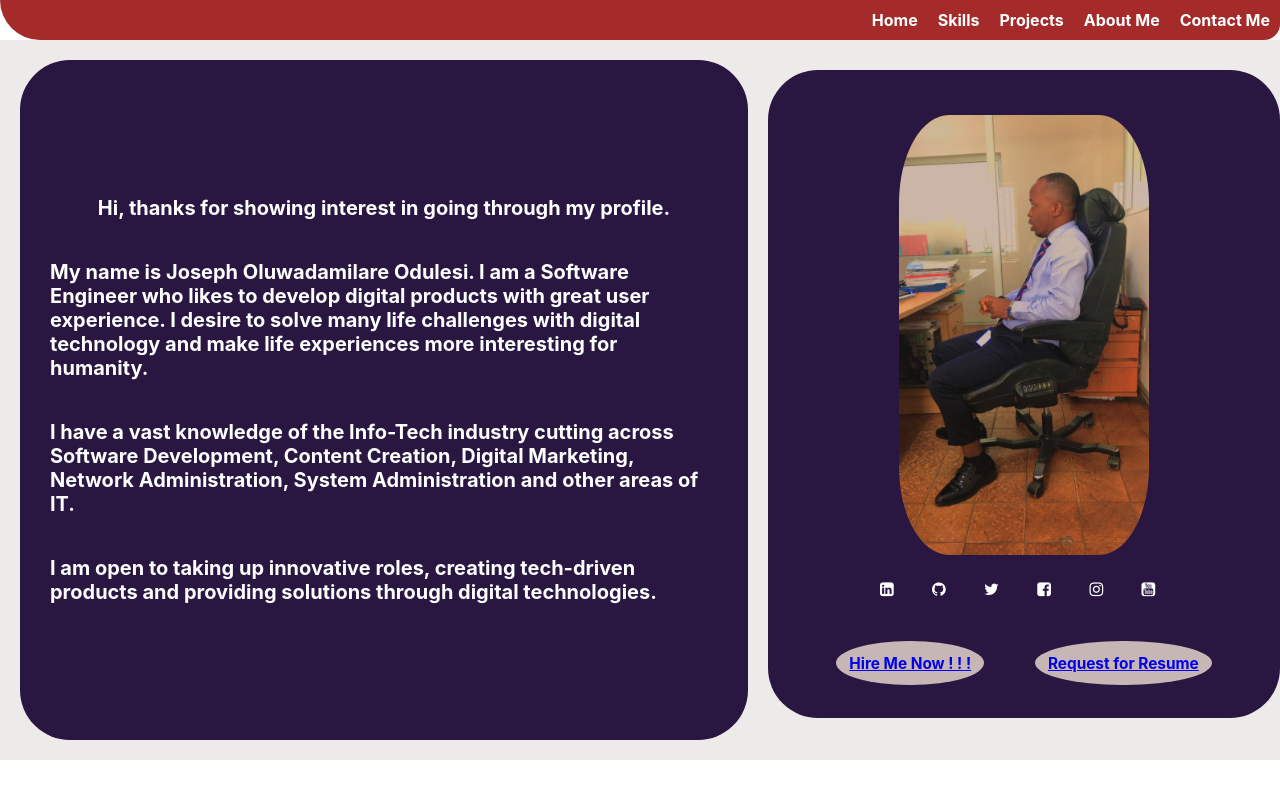
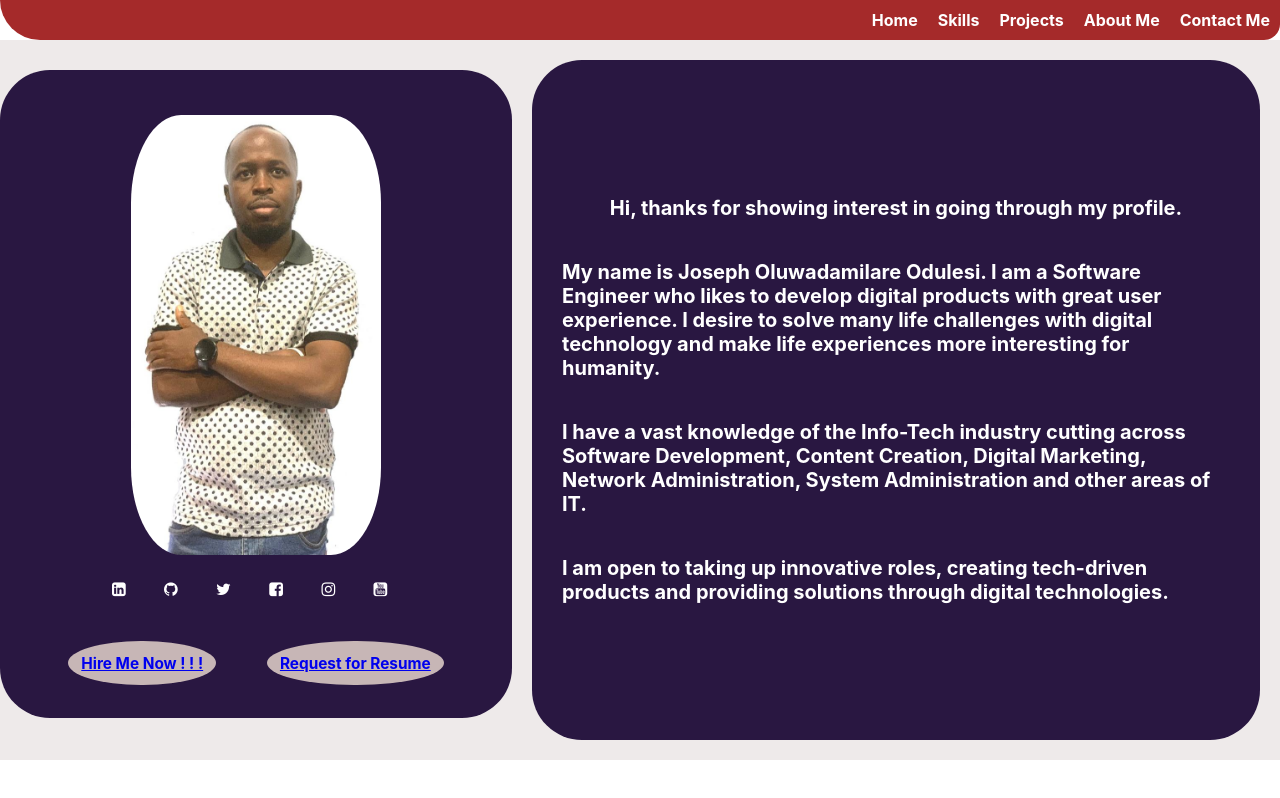
Before and after one commit to jossydee1/portfolio-website, a React (Create React App) app: page /#/about in a window 1280 px wide. Built offline with nearby package versions, Linux system fonts and the light colour scheme.

Commit message:
chsnges made

```diff
--- a/package.json
+++ b/package.json
@@ -13,11 +13,12 @@
     "@testing-library/user-event": "^13.5.0",
     "emailjs-com": "^3.2.0",
     "font-awesome": "^4.7.0",
-		"react": "^18.0.0",
-		"react-dom": "^18.0.0",
+    "react": "^16.0.0",
+    "react-dom": "^16.0.0",
     "react-hook-form": "^7.30.0",
     "react-router-dom": "^6.3.0",
     "react-scripts": "5.0.0",
+    "react-typical": "^0.1.3",
     "web-vitals": "^2.1.4"
   },
   "scripts": {
@@ -25,7 +26,6 @@
     "build": "react-scripts build",
     "test": "react-scripts test",
     "eject": "react-scripts eject"
-
   },
   "eslintConfig": {
     "extends": [
--- a/src/Components/AboutMe/AboutMe.js
+++ b/src/Components/AboutMe/AboutMe.js
@@ -7,7 +7,7 @@ function Aboutme() {
   return (
     <div className="about">
       {/* <Profile /> */}
-
+      <AboutMeProfile />
       <div className="about__text">
         <p className="p">
           Hi, thanks for showing interest in going through my profile.
@@ -28,7 +28,6 @@ function Aboutme() {
           and providing solutions through digital technologies.
         </p>
       </div>
-			<AboutMeProfile />
     </div>
   );
 }
--- a/src/Components/AboutMe/AboutMeProfile.js
+++ b/src/Components/AboutMe/AboutMeProfile.js
@@ -2,7 +2,7 @@ import React from "react";
 import "../Profile/Profile.css";
 import Typical from "react-typical";
 import { Link } from "react-router-dom";
-import ProfilePicture2 from "./Profile-Picture2.jpg";
+import ProfilePicture2 from "./Profile-Picture.jpeg";
 
 function AboutMeProfile() {
 	const Alert = () => {
```
Also changed, not shown: src/Components/AboutMe/Profile-Picture.jpeg (added), 1 other file (tests, documents, lock files or other folders). Lines whose indentation alone changed are shown as unchanged.
